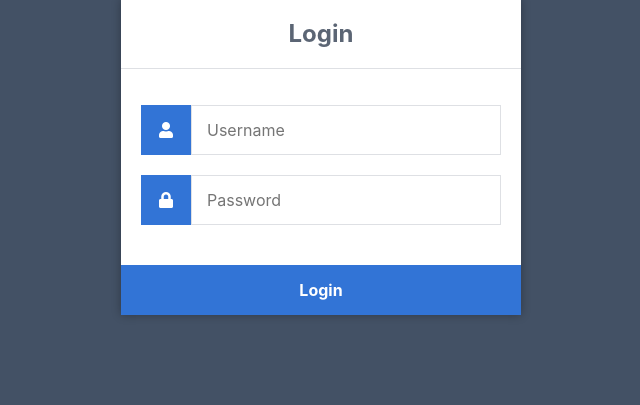
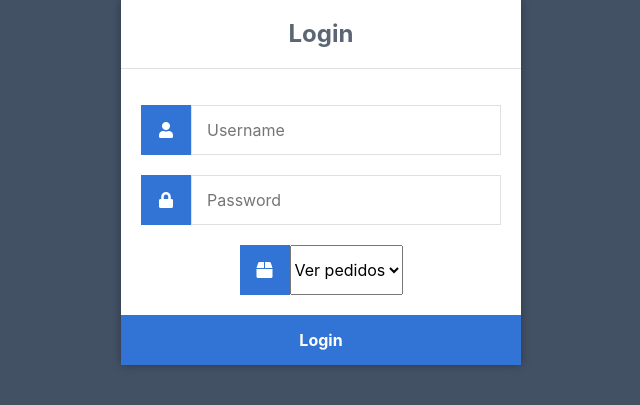
Before and after one commit to AlejoChol/restaurant, a PHP site: page /login.html in a window 1280 px wide. Shown: the part 101-506 px from the top of the page, without its empty margins (319-959 px from the left). Run offline with PHP 8.4, Linux system fonts and the light colour scheme.

Commit message:
Redirección terminada

```diff
--- a/login.html
+++ b/login.html
@@ -9,15 +9,26 @@
 	<body>
 		<div class="login">
 			<h1>Login</h1>
-			<form action="authenticate.php" method="post">
+			<form method="POST" action="authenticate.php">
+
 				<label for="username">
 					<i class="fas fa-user"></i>
 				</label>
 				<input type="text" name="username" placeholder="Username" id="username" required>
+
 				<label for="password">
 					<i class="fas fa-lock"></i>
 				</label>
 				<input type="password" name="password" placeholder="Password" id="password" required>
+
+				<label for="page">
+					<i class="fas fa-box"></i>
+				</label>
+				<select name="page" id="page">
+					<option value="pedidos" selected>Ver pedidos</option>
+					<option value="menu">Editar menu</option>
+				</select>
+
 				<input type="submit" value="Login">
 			</form>
 		</div>
```
Also changed, not shown: authenticate.php (+9 -1 lines).
